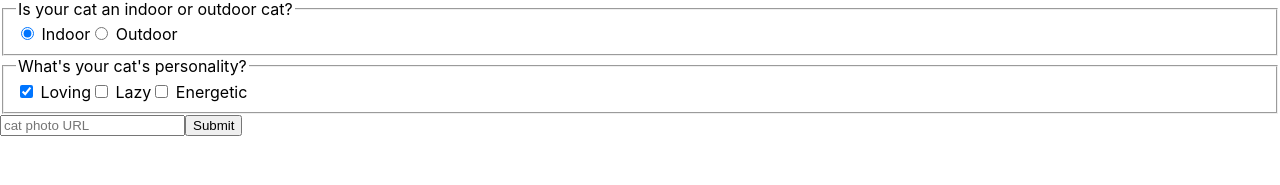
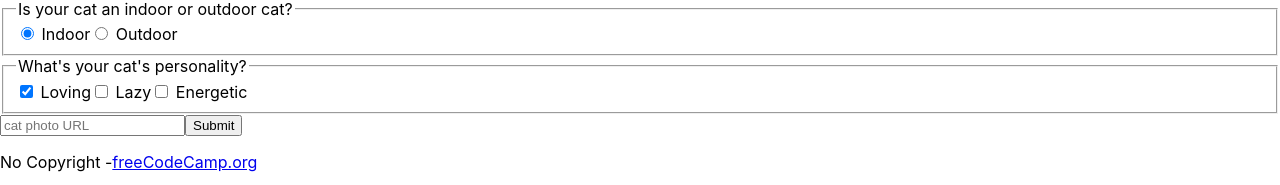
Before and after one commit to prestonevans/more-react, a React (Create React App) app: page / in a window 1280 px wide. Shown: the part 1380-1565 px from the top of the page. Before the commit the page ends 1516 px from the top, so only its background shows below. Built offline with nearby package versions, Linux system fonts and the light colour scheme.

Commit message:
made footer comp

```diff
--- a/public/index.html
+++ b/public/index.html
@@ -24,7 +24,7 @@
       work correctly both with client-side routing and a non-root public URL.
       Learn how to configure a non-root public URL by running `npm run build`.
     -->
-    <title>React App</title>
+    <title>CatPhotoApp</title>
   </head>
   <body>
     <noscript>You need to enable JavaScript to run this app.</noscript>
--- a/src/Footer.js
+++ b/src/Footer.js
@@ -1,7 +1,10 @@
 export default function Footer() {
-    return (
-        <footer>
-
-        </footer>
-    )
+	return (
+		<footer>
+			<p>
+				No Copyright -
+				<a href="https://www.freecodecamp.org">freeCodeCamp.org</a>
+			</p>
+		</footer>
+	);
 }
```
